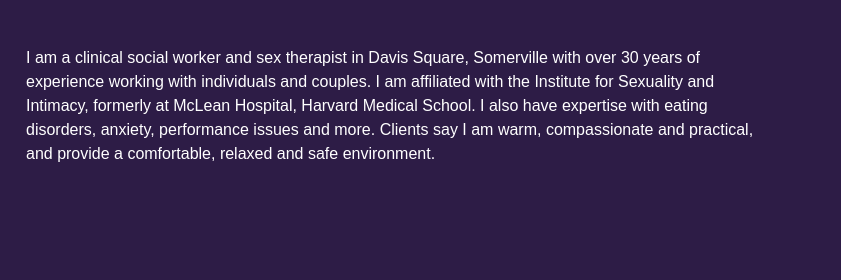
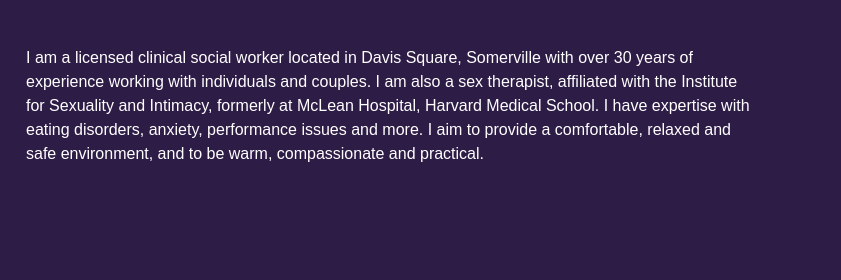
Before and after one commit to alexdvance/myradurkin, a website: page index.html in a window 1280 px wide. Shown: the part 257-537 px from the top of the page, 439-1280 px from the left. Drawn offline with nearby package versions, Linux system fonts and the light colour scheme; some packages are replaced by stand-ins of ours.

Commit message:
Edited home copy

```diff
--- a/templates/_home.html
+++ b/templates/_home.html
@@ -6,7 +6,7 @@
                 src="/images/myra-durkin.jpg" /></p>
       </div>
       <div class="col-xs-12 col-sm-8">
-        <p>I am a clinical social worker and sex therapist in Davis Square, Somerville with over 30 years of experience working with individuals and couples. I am affiliated with the Institute for Sexuality and Intimacy, formerly at McLean Hospital, Harvard Medical School. I also have expertise with eating disorders, anxiety, performance issues and more. Clients say I am warm, compassionate and practical, and provide a comfortable, relaxed and safe environment.</p>
+        <p>I am a licensed clinical social worker located in Davis Square, Somerville with over 30 years of experience working with individuals and couples. I am also a sex therapist, affiliated with the Institute for Sexuality and Intimacy, formerly at McLean Hospital, Harvard Medical School. I have expertise with eating disorders, anxiety, performance issues and more. I aim to provide a comfortable, relaxed and safe environment, and to be warm, compassionate and practical. </p>
       </div>
     </div>
   </div>
```
